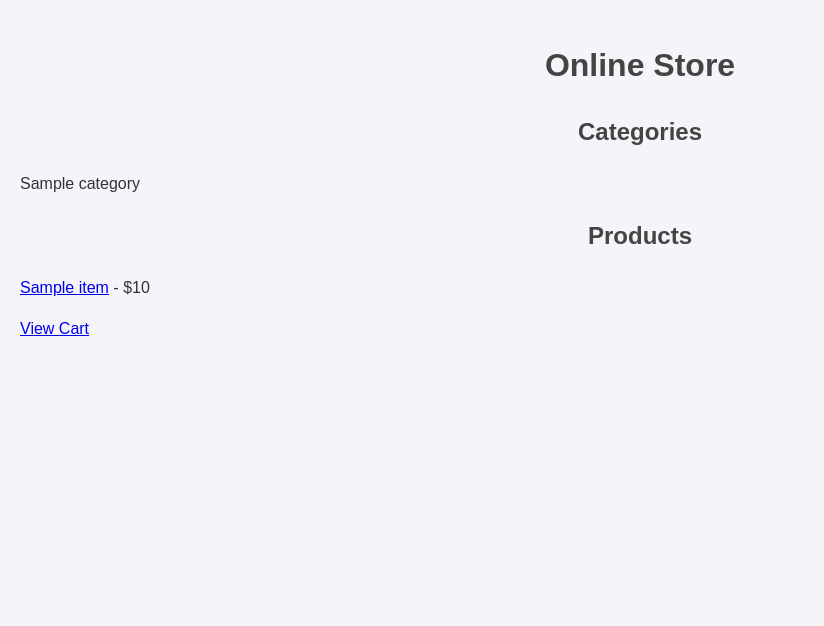
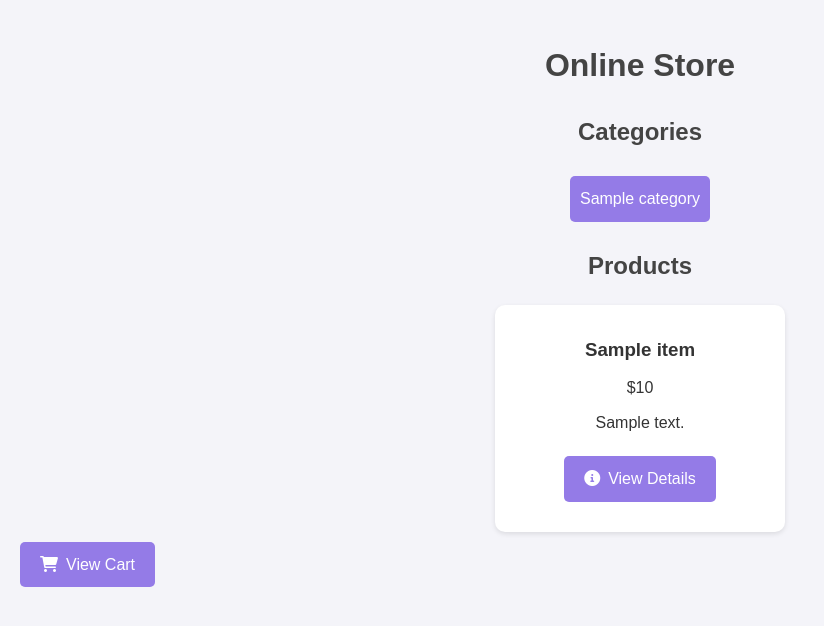
Before and after one commit to sudhiraslaliya/FinalProjectSudhir, a PHP site: page / in a window 1280 px wide. Shown: the top 626 px of the page, without its empty margins (0-824 px from the left). Run offline with PHP 8.4, Linux system fonts and the light colour scheme; tables that the repository leaves empty or names only in its code hold one stand-in row (values such as "Sample post").

Commit message:
Some minor changes and css updated

```diff
--- a/checkout.php
+++ b/checkout.php
@@ -5,7 +5,8 @@
     <meta charset="UTF-8">
     <meta name="viewport" content="width=device-width, initial-scale=1.0">
     <title>Checkout</title>
-    <link rel="stylesheet" href="/styles.css">
+    <link rel="stylesheet" href="css/styles.css">
+    <link rel="stylesheet" href="https://cdnjs.cloudflare.com/ajax/libs/font-awesome/6.0.0-beta3/css/all.min.css">
 </head>
 
 <body>
@@ -23,7 +24,7 @@
             <label for="address">Address:</label>
             <input type="text" id="address" name="address" required>
         </div>
-        <button type="submit">Proceed to Order Summary</button>
+        <button type="submit" class="btn"><i class="fas fa-check icon"></i>Proceed to Order Summary</button>
     </form>
 </body>
 
--- a/css/styles.css
+++ b/css/styles.css
@@ -29,7 +29,7 @@ ul {
 .categories li {
     margin: 5px 10px;
     padding: 10px;
-    background: #007bff;
+    background: #947be7;
     color: white;
     border-radius: 5px;
     cursor: pointer;
@@ -74,7 +74,7 @@ ul {
     display: inline-block;
     margin: 10px 0;
     padding: 10px 20px;
-    background-color: #007bff;
+    background-color: #947be7;
     color: white;
     border-radius: 5px;
     text-decoration: none;
@@ -83,7 +83,7 @@ ul {
 }
 
 .btn:hover {
-    background-color: #0056b3;
+    background-color: #000000;
 }
 
 /* Input boxes */
@@ -102,5 +102,5 @@ input[type="number"] {
 /* Icons */
 .icon {
     margin-right: 8px;
-    color: #007bff;
+    color: #ffffff;
 }
--- a/index.php
+++ b/index.php
@@ -34,29 +34,33 @@ if (!$productsResult) {
     <meta charset="UTF-8">
     <meta name="viewport" content="width=device-width, initial-scale=1.0">
     <title>Online Store</title>
-    <link rel="stylesheet" href="./styles.css">
+    <link rel="stylesheet" href="css/styles.css">
+    <link rel="stylesheet" href="https://cdnjs.cloudflare.com/ajax/libs/font-awesome/6.0.0-beta3/css/all.min.css">
 </head>
 
 <body>
     <h1>Online Store</h1>
     <h2>Categories</h2>
-    <ul>
+    <ul class="categories">
         <?php while ($category = $categoriesResult->fetch_assoc()): ?>
         <li><?php echo $category['name']; ?></li>
         <?php endwhile; ?>
     </ul>
 
     <h2>Products</h2>
-    <ul>
+    <div class="product-grid">
         <?php while ($product = $productsResult->fetch_assoc()): ?>
-        <li>
-            <a href="product_details.php?id=<?php echo $product['id']; ?>"><?php echo $product['name']; ?></a>
-            - $<?php echo $product['price']; ?>
-        </li>
+        <div class="product-card">
+            <h3><?php echo $product['name']; ?></h3>
+            <p>$<?php echo $product['price']; ?></p>
+            <p><?php echo $product['description']; ?></p>
+            <a href="product_details.php?id=<?php echo $product['id']; ?>" class="btn"><i
+                    class="fas fa-info-circle icon"></i>View Details</a>
+        </div>
         <?php endwhile; ?>
-    </ul>
+    </div>
 
-    <a href="cart.php">View Cart</a>
+    <a href="cart.php" class="btn"><i class="fas fa-shopping-cart icon"></i>View Cart</a>
 </body>
 
 </html>
--- a/order_summary.php
+++ b/order_summary.php
@@ -47,7 +47,8 @@ if ($_SERVER['REQUEST_METHOD'] == 'POST') {
         <meta charset='UTF-8'>
         <meta name='viewport' content='width=device-width, initial-scale=1.0'>
         <title>Order Summary</title>
-        <link rel='stylesheet' href='/styles.css'>
+        <link rel='stylesheet' href='css/styles.css'>
+        <link rel='stylesheet' href='https://cdnjs.cloudflare.com/ajax/libs/font-awesome/6.0.0-beta3/css/all.min.css'>
     </head>
     <body>
         <h1>Order Summary</h1>
@@ -62,7 +63,7 @@ if ($_SERVER['REQUEST_METHOD'] == 'POST') {
 
     echo "</ul>
         <p>Total Price: \$$totalPrice</p>
-        <a href='index.php' class='btn'>Back to Products</a>
+        <a href='index.php' class='btn'><i class='fas fa-arrow-left icon'></i>Back to Products</a>
     </body>
     </html>
     ";
```
Also changed, not shown: cart.php (+7 -5 lines), product_details.php (+4 -3 lines).
